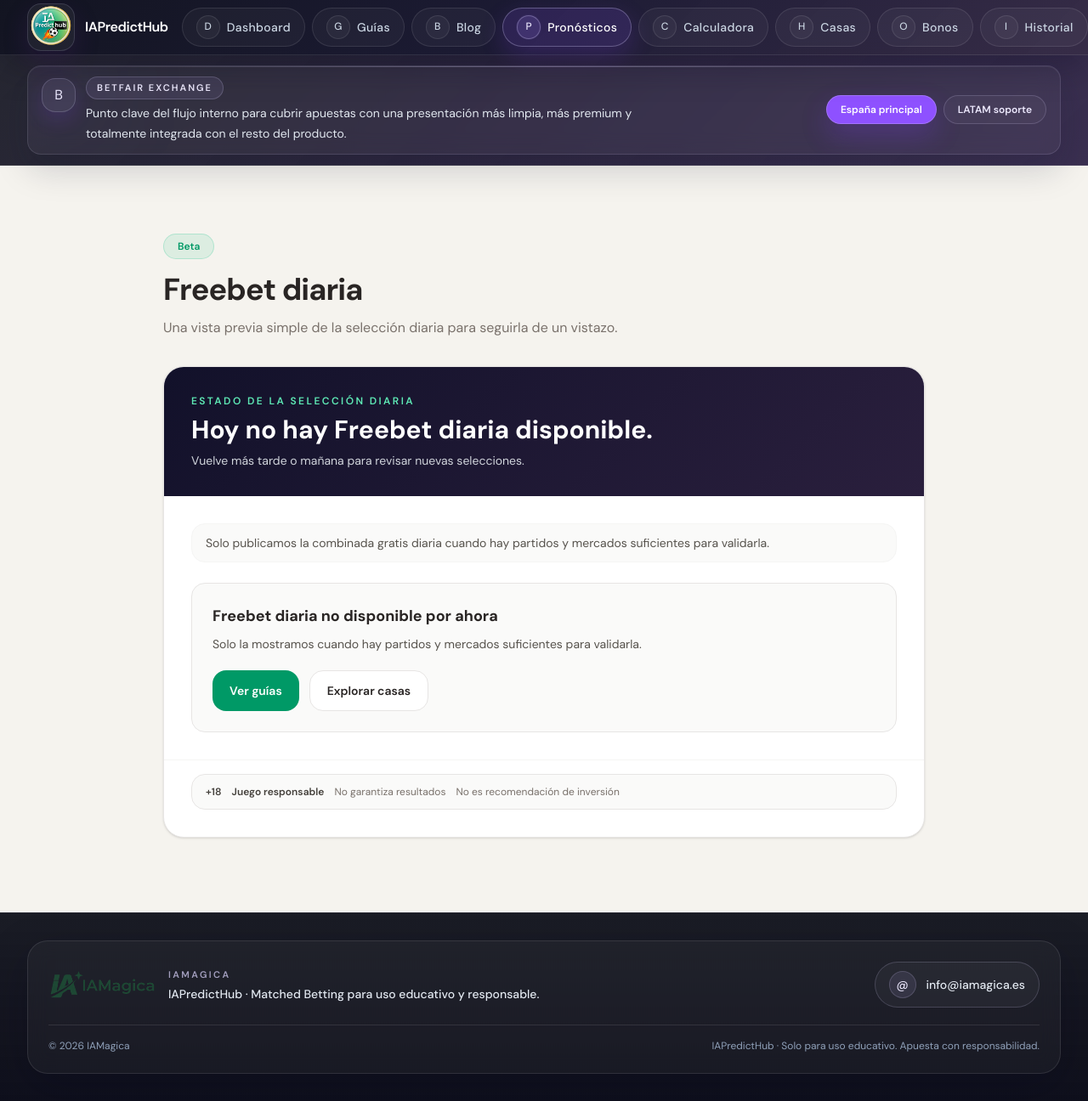
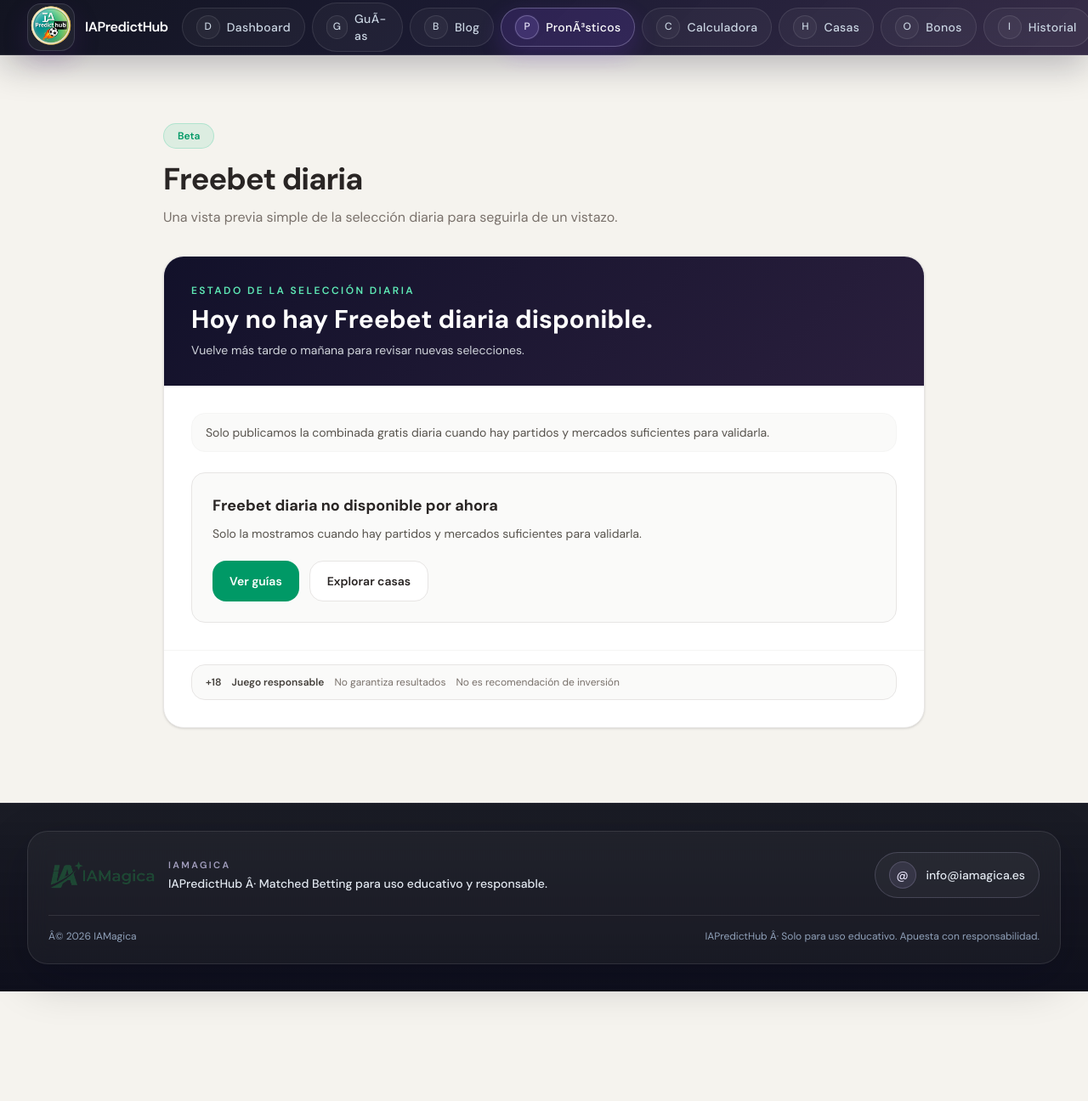
Before and after one commit to eloylt13/matched-betting-app, a Next.js app: page /pronosticos in a window 1280 px wide. Shown: the whole page at 85% size. After the commit the page ends 1167 px from the top, so only its background shows below. Built offline with nearby package versions, Linux system fonts and the light colour scheme; no server answers; a web font is replaced by a local one.

Commit message:
refactor: simplifica el banner de Betfair en casas

```diff
--- a/components/AppShell.tsx
+++ b/components/AppShell.tsx
@@ -42,12 +42,13 @@ function NavLink({ href, label, icon, pathname }: NavLinkProps) {
 
 export default function AppShell({ children }: { children: React.ReactNode }) {
   const pathname = usePathname()
+  const showBetfairBanner = pathname === '/casas'
 
   const navItems = [
     { href: '/dashboard', label: 'Dashboard', icon: 'D' },
-    { href: '/guias', label: 'Guías', icon: 'G' },
+    { href: '/guias', label: 'GuÃ­as', icon: 'G' },
     { href: '/blog', label: 'Blog', icon: 'B' },
-    { href: '/pronosticos', label: 'Pronósticos', icon: 'P' },
+    { href: '/pronosticos', label: 'PronÃ³sticos', icon: 'P' },
     { href: '/calculadora', label: 'Calculadora', icon: 'C' },
     { href: '/casas', label: 'Casas', icon: 'H' },
     { href: '/bonos', label: 'Bonos', icon: 'O' },
@@ -89,24 +90,19 @@ export default function AppShell({ children }: { children: React.ReactNode }) {
         </div>
       </nav>
 
+      {showBetfairBanner ? (
         <div className="hidden md:block border-b border-white/10 bg-[linear-gradient(135deg,rgba(10,11,24,0.88)_0%,rgba(23,16,45,0.9)_45%,rgba(43,31,67,0.92)_100%)]">
-        <div className="mx-auto max-w-7xl px-4 py-3 sm:px-6 lg:px-8">
-          <div className="relative overflow-hidden rounded-2xl border border-violet-200/14 bg-white/[0.045] px-4 py-3 shadow-[inset_0_1px_0_rgba(255,255,255,0.08),0_16px_42px_rgba(15,23,42,0.18)] backdrop-blur-md">
+          <div className="mx-auto max-w-7xl px-4 py-2.5 sm:px-6 lg:px-8">
+            <div className="relative overflow-hidden rounded-2xl border border-violet-200/14 bg-white/[0.045] px-4 py-2.5 shadow-[inset_0_1px_0_rgba(255,255,255,0.08),0_16px_42px_rgba(15,23,42,0.18)] backdrop-blur-md">
               <div className="pointer-events-none absolute inset-x-8 top-0 h-px bg-gradient-to-r from-transparent via-violet-200/35 to-transparent" />
-            <div className="pointer-events-none absolute -left-10 -top-10 h-28 w-28 rounded-full bg-violet-500/12 blur-3xl" />
-            <div className="relative flex flex-col gap-3 lg:flex-row lg:items-center lg:justify-between">
-              <div className="flex items-start gap-3">
-                <div className="mt-0.5 flex h-10 w-10 items-center justify-center rounded-2xl border border-violet-200/20 bg-violet-300/10 text-violet-100 shadow-[0_10px_22px_rgba(124,58,237,0.16)]">
+              <div className="pointer-events-none absolute -left-10 -top-10 h-24 w-24 rounded-full bg-violet-500/12 blur-3xl" />
+              <div className="relative flex flex-col gap-2.5 lg:flex-row lg:items-center lg:justify-between">
+                <div className="flex items-center gap-3">
+                  <div className="flex h-9 w-9 items-center justify-center rounded-2xl border border-violet-200/20 bg-violet-300/10 text-sm font-semibold text-violet-100 shadow-[0_10px_22px_rgba(124,58,237,0.16)]">
                     B
                   </div>
-                <div className="space-y-1">
                   <div className="inline-flex items-center gap-2 rounded-full border border-violet-200/20 bg-violet-300/10 px-3 py-1 text-[11px] font-semibold uppercase tracking-[0.18em] text-violet-100">
                     Betfair Exchange
-                  </div>
-                  <p className="max-w-2xl text-sm leading-6 text-slate-200">
-                    Punto clave del flujo interno para cubrir apuestas con una presentación más limpia,
-                    más premium y totalmente integrada con el resto del producto.
-                  </p>
                   </div>
                 </div>
 
@@ -117,7 +113,7 @@ export default function AppShell({ children }: { children: React.ReactNode }) {
                     rel="noopener noreferrer"
                     className="inline-flex items-center justify-center rounded-full border border-violet-200/25 bg-violet-500 px-4 py-2 text-xs font-semibold text-white shadow-[0_14px_30px_rgba(124,58,237,0.26)] transition-all hover:-translate-y-0.5 hover:bg-violet-400 hover:shadow-[0_18px_40px_rgba(139,92,246,0.34)]"
                   >
-                  España principal
+                    España
                   </a>
                   <a
                     href="https://apuestas.betfair.es/latinoamerica/"
@@ -125,13 +121,14 @@ export default function AppShell({ children }: { children: React.ReactNode }) {
                     rel="noopener noreferrer"
                     className="inline-flex items-center justify-center rounded-full border border-violet-200/18 bg-white/[0.04] px-4 py-2 text-xs font-semibold text-violet-100 transition-all hover:-translate-y-0.5 hover:border-violet-200/30 hover:bg-white/[0.08]"
                   >
-                  LATAM soporte
+                    LATAM
                   </a>
                 </div>
               </div>
             </div>
           </div>
         </div>
+      ) : null}
 
       <main className="mx-auto max-w-7xl px-4 py-6 pb-20 sm:px-6 lg:px-8 md:pb-8">{children}</main>
 
@@ -146,7 +143,7 @@ export default function AppShell({ children }: { children: React.ReactNode }) {
                     IAMagica
                   </p>
                   <p className="text-sm font-medium text-slate-200">
-                    IAPredictHub · Matched Betting para uso educativo y responsable.
+                    IAPredictHub Â· Matched Betting para uso educativo y responsable.
                   </p>
                 </div>
               </div>
@@ -163,8 +160,8 @@ export default function AppShell({ children }: { children: React.ReactNode }) {
             </div>
 
             <div className="mt-5 border-t border-white/10 pt-4 text-xs text-slate-400 sm:flex sm:items-center sm:justify-between">
-              <span>© 2026 IAMagica</span>
-              <span>IAPredictHub · Solo para uso educativo. Apuesta con responsabilidad.</span>
+              <span>Â© 2026 IAMagica</span>
+              <span>IAPredictHub Â· Solo para uso educativo. Apuesta con responsabilidad.</span>
             </div>
           </div>
         </div>
```
Lines whose indentation alone changed are shown as unchanged.
